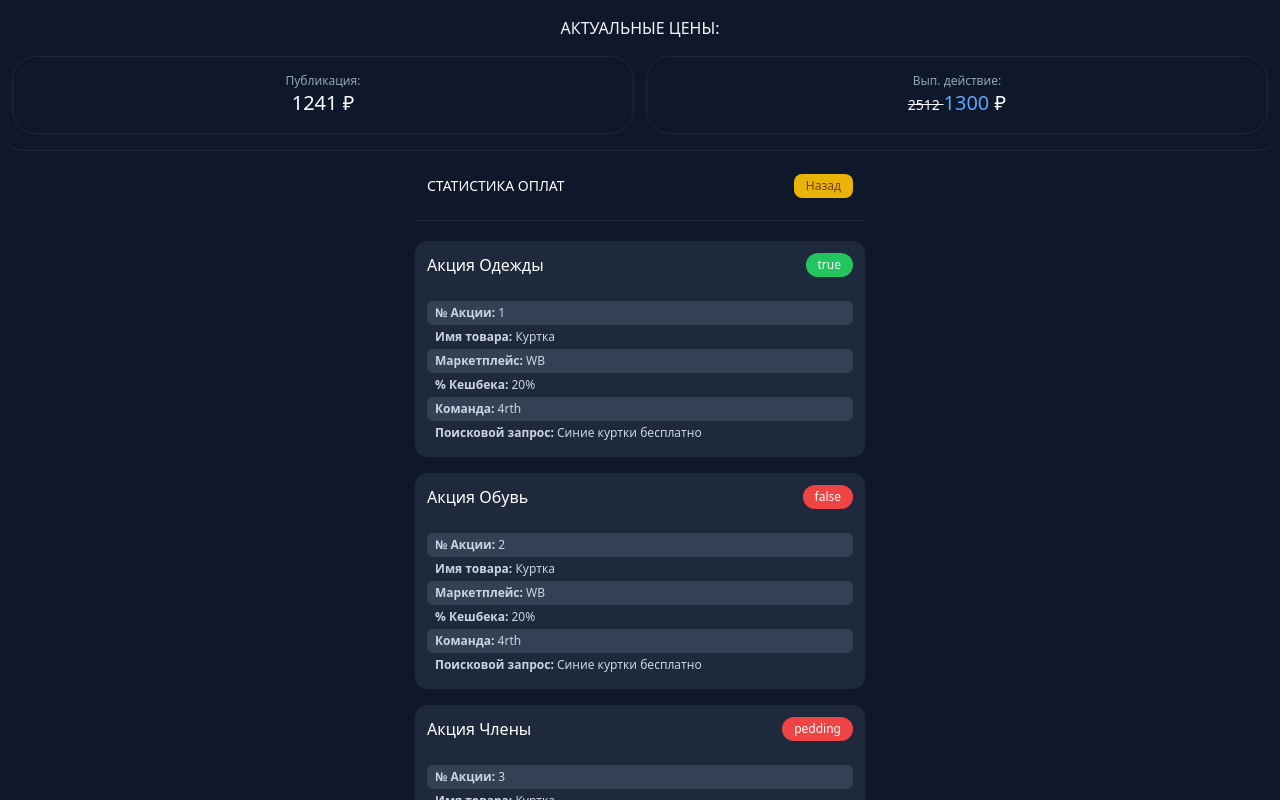
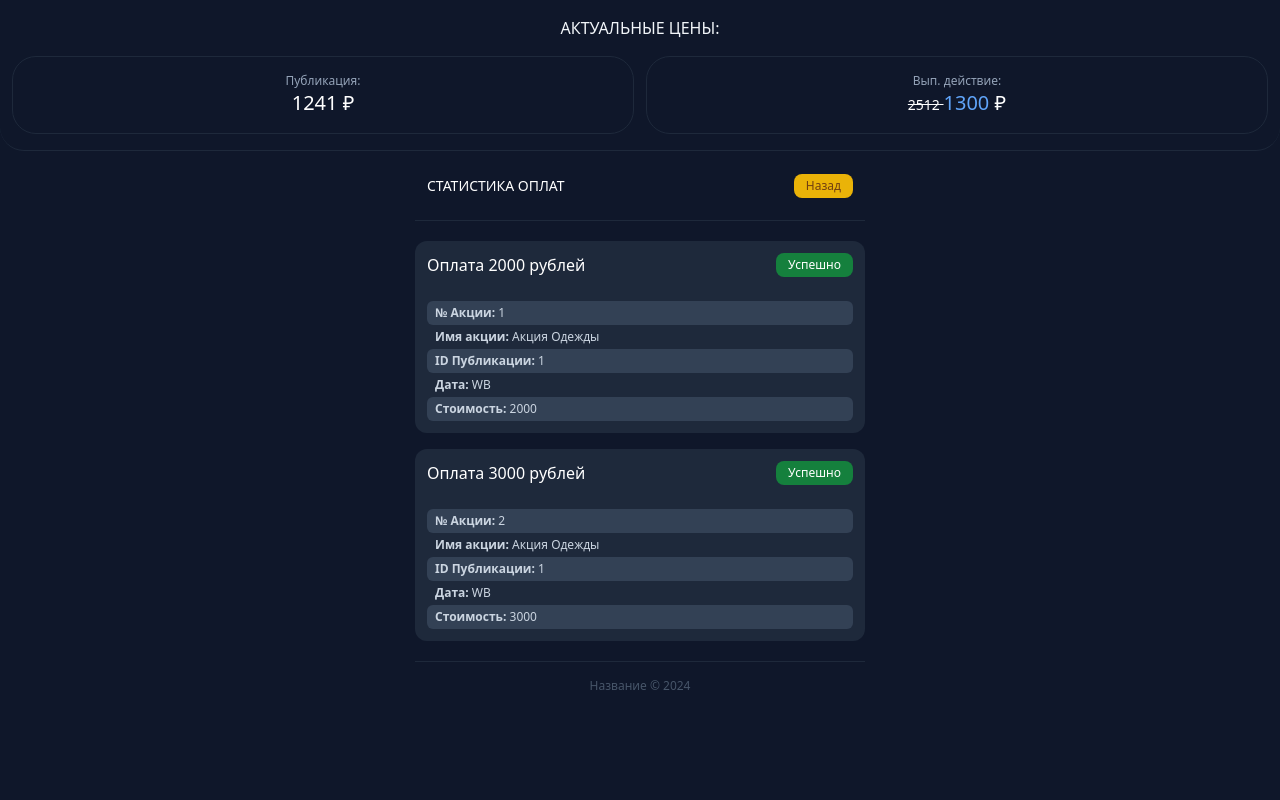
Before and after one commit to a1kashnya/seller-telegram-web-app, a Next.js app: page /pages/statistics in a window 1280 px wide. Shown: the top 800 px of the page. Built offline with nearby package versions, Linux system fonts and the light colour scheme.

Commit message:
Fix statistics table cols

```diff
--- a/app/_components/_ui/table/TableStatistics.js
+++ b/app/_components/_ui/table/TableStatistics.js
@@ -3,8 +3,8 @@ import TableStatisticsItem from "@/_components/_ui/table/TableStatisticsItem"
 const TableStatistics = ({ data }) => {
     return (
         <div className="flex flex-col gap-4">
-            {data.map(({ id, name, status, product_name, market, cashback, team, request }) => (
-                <TableStatisticsItem key={id} id={id} name={name} status={status} product_name={product_name} market={market} cashback={cashback} team={team} request={request} />
+            {data.map(({ id, request_name, action_name, public_id, request_date, amount, status}) => (
+                <TableStatisticsItem key={id} id={id} request_name={request_name} action_name={action_name} public_id={public_id} request_date={request_date} amount={amount} status={status} />
             ))}
         </div>
     )
--- a/app/_components/_ui/table/TableStatisticsItem.js
+++ b/app/_components/_ui/table/TableStatisticsItem.js
@@ -1,21 +1,20 @@
 import Link from "next/link"
 
-const TableStatisticsItem = ({ id, name, status, product_name, market, cashback, team, request }) => {
+const TableStatisticsItem = ({ id, request_name, action_name, public_id, request_date, amount, status }) => {
     return (
         <div className="bg-slate-800 rounded-xl">
             <div className="text-white overflow-hidden">
                 <div className="flex justify-between p-3">
-                    <div className="font-medium">{name}</div>
-                    <div className={`${status == 'true' ? 'bg-green-500' : 'bg-red-500'} bg-green-500 px-3 text-xs py-1 rounded-2xl`}>{status}</div>
+                    <div className="font-medium">{request_name}</div>
+                    <div className={`${status == 'Успешно' ? 'bg-green-700' : 'bg-red-500'} bg-green-500 px-3 text-xs py-1 rounded-lg`}>{status}</div>
                 </div>
             </div>
             <ul className="text-xs text-slate-300 p-3">
                 <li className="bg-slate-700 px-2 py-1 rounded-md"><b>№ Акции:</b> {id}</li>
-                <li className="px-2 py-1"><b>Имя товара:</b> {product_name}</li>
-                <li className="bg-slate-700 px-2 py-1 rounded-md"><b>Маркетплейс:</b> {market}</li>
-                <li className="px-2 py-1"><b>% Кешбека:</b> {cashback}</li>
-                <li className="bg-slate-700 px-2 py-1 rounded-md"><b>Команда:</b> {team}</li>
-                <li className="px-2 py-1"><b>Поисковой запрос:</b> {request}</li>
+                <li className="px-2 py-1"><b>Имя акции:</b> {action_name}</li>
+                <li className="bg-slate-700 px-2 py-1 rounded-md"><b>ID Публикации:</b> {public_id}</li>
+                <li className="px-2 py-1"><b>Дата:</b> {request_date}</li>
+                <li className="bg-slate-700 px-2 py-1 rounded-md"><b>Стоимость:</b> {amount}</li>
             </ul>
         </div>
     )
--- a/app/_components/statistics/Statistics.js
+++ b/app/_components/statistics/Statistics.js
@@ -5,33 +5,21 @@ const Statistics = () => {
     const items = [ // Заглушка
         {
             id: 1,
-            name: 'Акция Одежды',
-            status: 'true',
-            product_name: 'Куртка',
-            market: 'WB',
-            cashback: '20%',
-            team: '4rth',
-            request: 'Синие куртки бесплатно'
+            request_name: 'Оплата 2000 рублей',
+            action_name: 'Акция Одежды',
+            public_id: '1',
+            request_date: 'WB',
+            amount: '2000',
+            status: 'Успешно',
         },
         {
             id: 2,
-            name: 'Акция Обувь',
-            status: 'false',
-            product_name: 'Куртка',
-            market: 'WB',
-            cashback: '20%',
-            team: '4rth',
-            request: 'Синие куртки бесплатно'
-        },
-        {
-            id: 3,
-            name: 'Акция Члены',
-            status: 'pedding',
-            product_name: 'Куртка',
-            market: 'WB',
-            cashback: '20%',
-            team: '4rth',
-            request: 'Синие куртки бесплатно'
+            request_name: 'Оплата 3000 рублей',
+            action_name: 'Акция Одежды',
+            public_id: '1',
+            request_date: 'WB',
+            amount: '3000',
+            status: 'Успешно',
         }
     ]
 
```
